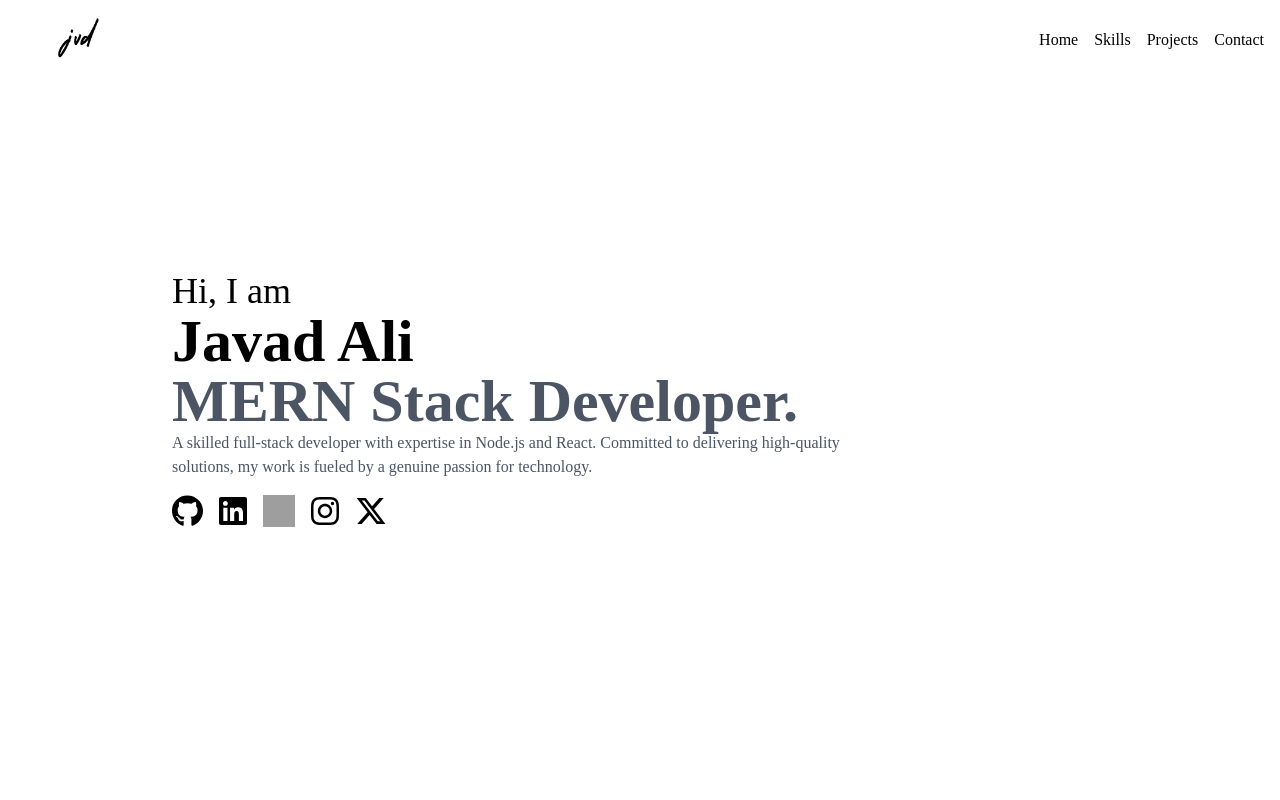
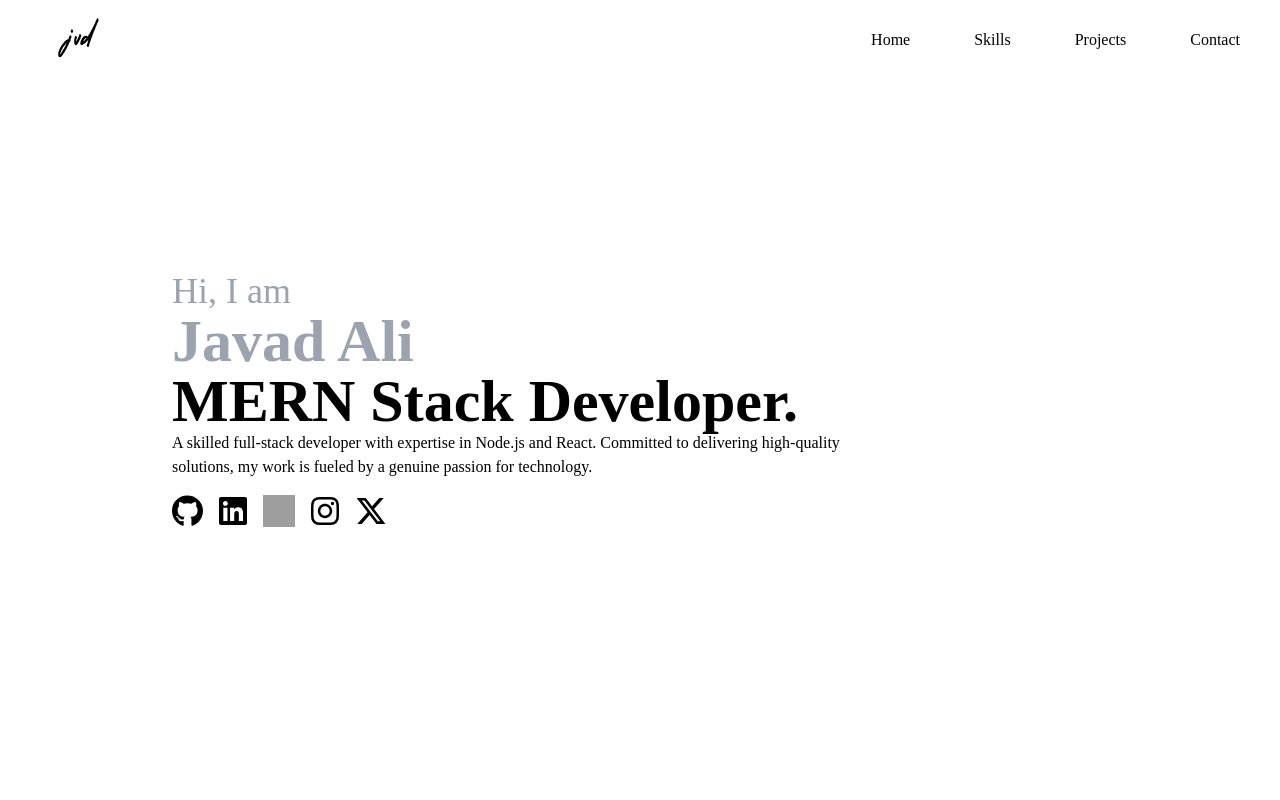
Before and after one commit to JavadAlip/React-Portfolio, a React (Create React App) app: page / in a window 1280 px wide. Shown: the top 800 px of the page. Built offline with nearby package versions, Linux system fonts and the light colour scheme; grey boxes are pictures that could not be loaded.

Commit message:
All final chnages done.

```diff
--- a/src/components/home.jsx
+++ b/src/components/home.jsx
@@ -8,10 +8,10 @@ const Home = () => {
     <div name='home' className='w-full h-screen flex items-center justify-center'>
       <div className='max-w-[1000px] w-full px-8 flex flex-col justify-center h-full'>
         <div className='mt-auto md:mt-0'>
-          <p className='text-4xl'>Hi, I am</p>
-          <h1 className='font-bold text-6xl'>Javad Ali</h1>
-          <h2 className='font-bold text-6xl text-gray-600'>MERN Stack Developer.</h2>
-          <p className='mb-4 max-w-[725px] text-gray-600'>
+          <p className='text-4xl  text-gray-400'>Hi, I am</p>
+          <h1 className='font-bold text-6xl  text-gray-400'>Javad Ali</h1>
+          <h2 className='font-bold text-6xl'>MERN Stack Developer.</h2>
+          <p className='mb-4 max-w-[725px]'>
             A skilled full-stack developer with expertise in Node.js and React. Committed to delivering high-quality solutions, my work is fueled by a genuine passion for technology.
           </p>
           <div className='flex'>
--- a/src/components/navbar.jsx
+++ b/src/components/navbar.jsx
@@ -7,32 +7,46 @@ const Navbar = () => {
   const handleClick = () => setNav(!nav);
   return (
     <div
-      className={`fixed top-0 w-full h-[80px] flex justify-between items-center px-4 bg-white text-black navbar ${
-        nav ? 'bg-[#000000] transition-bg' : 'transition-bg'
-      }`}
+      className={`fixed top-0 w-full h-[80px] flex justify-between items-center px-4 bg-white text-black navbar ${nav ? 'bg-[#000000] transition-bg' : 'transition-bg'
+        }`}
     >
       <Link to='home'>
-      <img src={logo} alt="" style={{ width: '120px', height: '80px', cursor: 'pointer'}} />
+        <img src={logo} alt="" style={{ width: '120px', height: '80px', cursor: 'pointer' }} />
       </Link>
       <div className='md:flex hidden flex-grow justify-end'>
         <ul className='flex space-x-4'>
           <li>
-            <Link to="home" smooth={true} duration={500} style={{ cursor: 'pointer' }}>
+            <Link to="home" smooth={true}
+              duration={500}
+              className='block py-2 px-4 rounded-lg m-2 cursor-pointer text-black text-md hover:text-gray-400 transition-colors'
+            >
               Home
             </Link>
           </li>
           <li>
-            <Link to="skills" smooth={true} duration={500} style={{ cursor: 'pointer' }}>
+            <Link to="skills" smooth={true}
+              duration={500}
+              className='block py-2 px-4 rounded-lg m-2 cursor-pointer text-black text-md hover:text-gray-400 transition-colors'
+            >
               Skills
             </Link>
           </li>
           <li>
-            <Link to="projects" smooth={true} duration={500} style={{ cursor: 'pointer' }}>
+            <Link
+              to="projects"
+              smooth={true}
+              duration={500}
+              className='block py-2 px-4 rounded-lg m-2 cursor-pointer text-black text-md hover:text-gray-400 transition-colors'
+            >
               Projects
             </Link>
+
           </li>
           <li>
-            <Link to="contact" smooth={true} duration={500} style={{ cursor: 'pointer' }}>
+            <Link to="contact" smooth={true}
+              duration={500}
+              className='block py-2 px-4 rounded-lg m-2 cursor-pointer text-black text-md hover:text-gray-400 transition-colors'
+            >
               Contact
             </Link>
           </li>
--- a/src/components/projects.jsx
+++ b/src/components/projects.jsx
@@ -18,10 +18,10 @@ const Projects = () => {
                                 </span> */}
                                 <div className='pt-8 text-center'>
                                     <a href="https://github.com/JavadAlip/CareClub">
-                                        <button className='text-center rounded-lg px-4 py-3 m-2 bg-gray-400 font-bold text-md hover:bg-gray-100'>Code</button>
+                                        <button className='text-center rounded-lg px-4 py-3 m-2 bg-gray-100 text-black font-bold text-md hover:bg-gray-300 transition-colors'>Code</button>
                                     </a>
                                     <a href="https://careclub.vercel.app/">
-                                        <button className='text-center rounded-lg px-4 py-3 m-2 bg-gray-400 font-bold text-md hover:bg-gray-100'>Live</button>
+                                        <button className='text-center rounded-lg px-4 py-3 m-2 bg-gray-100 text-black font-bold text-md hover:bg-gray-300 transition-colors'>Live</button>
                                     </a>
                                 </div>
                             </div>
@@ -35,10 +35,10 @@ const Projects = () => {
                                 </span> */}
                                 <div className='pt-8 text-center'>
                                     <a href="https://github.com/JavadAlip/mediplus">
-                                        <button className='text-center rounded-lg px-4 py-3 m-2 bg-gray-400 font-bold text-md hover:bg-gray-100'>Code</button>
+                                        <button className='text-center rounded-lg px-4 py-3 m-2 bg-gray-100 text-black font-bold text-md hover:bg-gray-300 transition-colors'>Code</button>
                                     </a>
                                     <a href="https://mediplus-booking.vercel.app/">
-                                        <button className='text-center rounded-lg px-4 py-3 m-2 bg-gray-400 font-bold text-md hover:bg-gray-100'>Live</button>
+                                        <button className='text-center rounded-lg px-4 py-3 m-2 bg-gray-100 text-black font-bold text-md hover:bg-gray-300 transition-colors'>Live</button>
                                     </a>
                                 </div>
                             </div>
```
